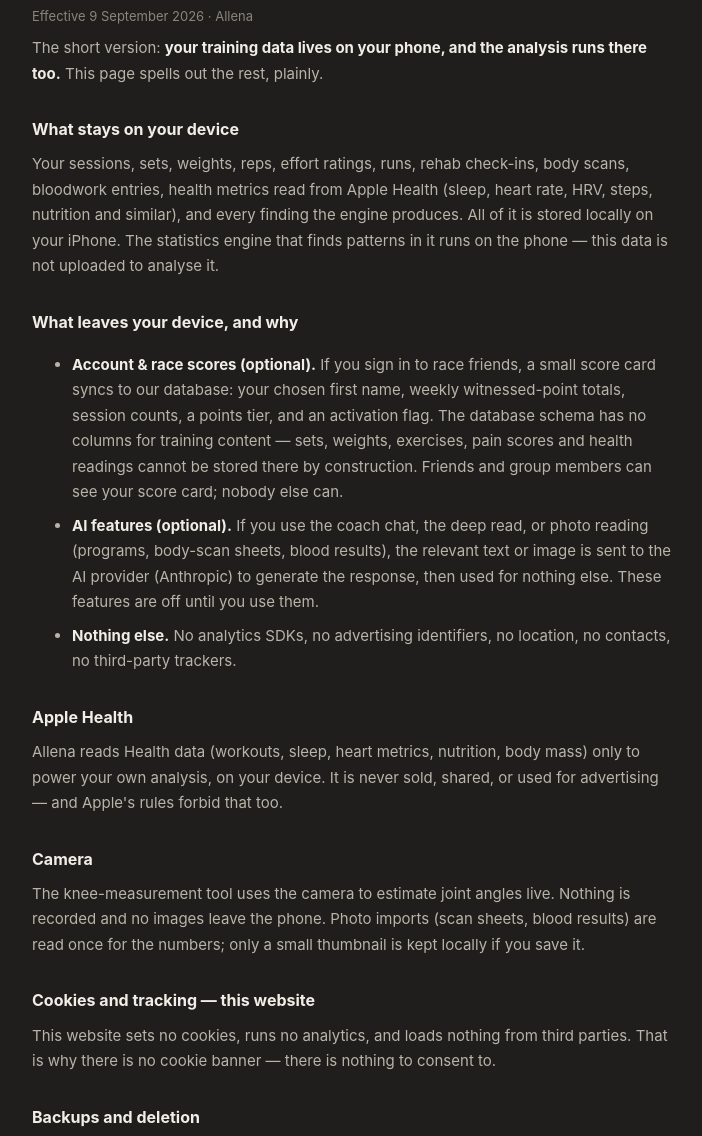
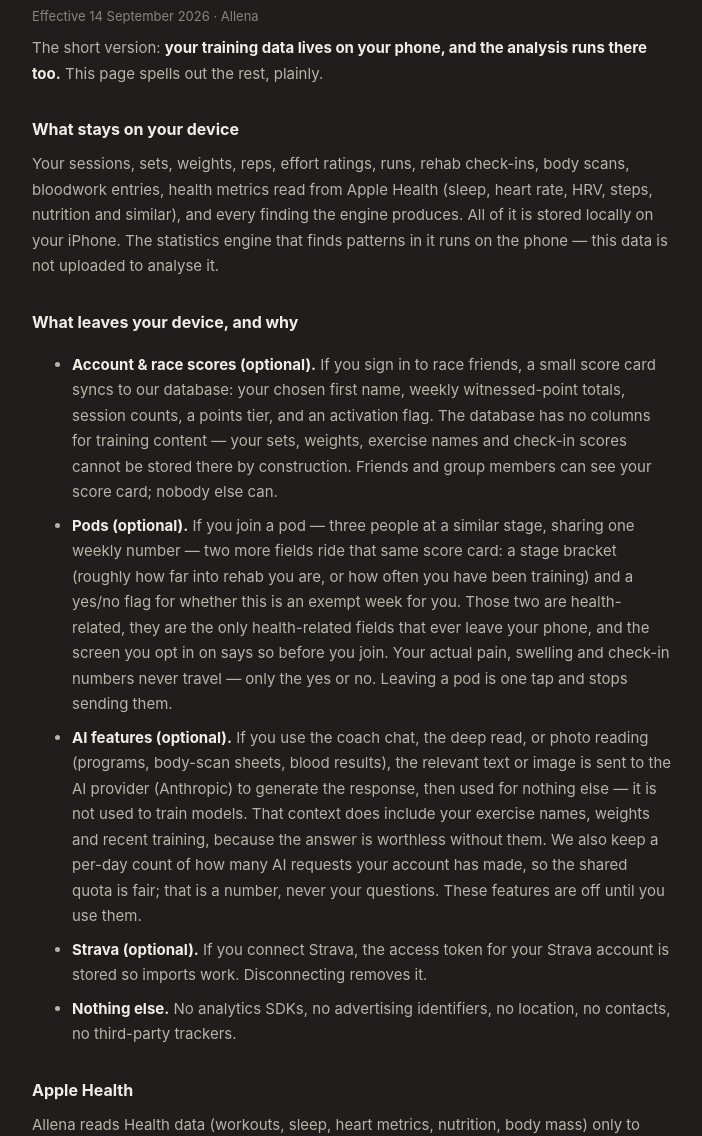
Before and after one commit to sathyacrisren-ui/sathyacrisren-ui.github.io, a plain HTML site: page privacy.html in a window 1280 px wide. Shown: the part 94-1230 px from the top of the page, without its empty margins (288-990 px from the left). Drawn offline with Linux system fonts and the light colour scheme.

Commit message:
Root 2026-09-15 00:06

```diff
--- a/privacy.html
+++ b/privacy.html
@@ -18,7 +18,7 @@
 <body>
 <div class="wrap">
 <h1>Privacy</h1>
-<p class="date">Effective 9 September 2026 · Allena</p>
+<p class="date">Effective 14 September 2026 · Allena</p>
 
 <p>The short version: <b style="color:var(--text)">your training data lives on your phone, and the analysis runs there too.</b> This page spells out the rest, plainly.</p>
 
@@ -27,8 +27,10 @@
 
 <h2>What leaves your device, and why</h2>
 <ul>
-<li><b style="color:var(--text)">Account & race scores (optional).</b> If you sign in to race friends, a small score card syncs to our database: your chosen first name, weekly witnessed-point totals, session counts, a points tier, and an activation flag. The database schema has no columns for training content — sets, weights, exercises, pain scores and health readings cannot be stored there by construction. Friends and group members can see your score card; nobody else can.</li>
-<li><b style="color:var(--text)">AI features (optional).</b> If you use the coach chat, the deep read, or photo reading (programs, body-scan sheets, blood results), the relevant text or image is sent to the AI provider (Anthropic) to generate the response, then used for nothing else. These features are off until you use them.</li>
+<li><b style="color:var(--text)">Account &amp; race scores (optional).</b> If you sign in to race friends, a small score card syncs to our database: your chosen first name, weekly witnessed-point totals, session counts, a points tier, and an activation flag. The database has no columns for training content — your sets, weights, exercise names and check-in scores cannot be stored there by construction. Friends and group members can see your score card; nobody else can.</li>
+<li><b style="color:var(--text)">Pods (optional).</b> If you join a pod — three people at a similar stage, sharing one weekly number — two more fields ride that same score card: a stage bracket (roughly how far into rehab you are, or how often you have been training) and a yes/no flag for whether this is an exempt week for you. Those two are health-related, they are the only health-related fields that ever leave your phone, and the screen you opt in on says so before you join. Your actual pain, swelling and check-in numbers never travel — only the yes or no. Leaving a pod is one tap and stops sending them.</li>
+<li><b style="color:var(--text)">AI features (optional).</b> If you use the coach chat, the deep read, or photo reading (programs, body-scan sheets, blood results), the relevant text or image is sent to the AI provider (Anthropic) to generate the response, then used for nothing else — it is not used to train models. That context does include your exercise names, weights and recent training, because the answer is worthless without them. We also keep a per-day count of how many AI requests your account has made, so the shared quota is fair; that is a number, never your questions. These features are off until you use them.</li>
+<li><b style="color:var(--text)">Strava (optional).</b> If you connect Strava, the access token for your Strava account is stored so imports work. Disconnecting removes it.</li>
 <li><b style="color:var(--text)">Nothing else.</b> No analytics SDKs, no advertising identifiers, no location, no contacts, no third-party trackers.</li>
 </ul>
 
```
